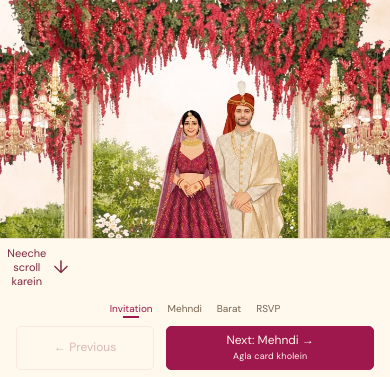
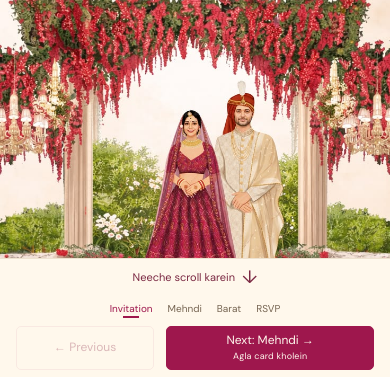
Before and after one commit to ahsanrj-portfolio/awais-wedding-invitation, a plain HTML site: page index.html in a window 390 px wide. Both pictures are taken after a click on the button "Open the wedding invitation". Shown: the part 467-844 px from the top of the page. Drawn offline with nearby package versions, Linux system fonts and the light colour scheme.

Commit message:
Keep scroll guidance full width on phones

```diff
--- a/navigation-guide.css
+++ b/navigation-guide.css
@@ -11,3 +11,5 @@
 .navigation .scroll-guide[data-end="true"]{color:#796c5d;cursor:default}
 .navigation .guide-arrow{font-size:18px;line-height:1}
 @media(max-width:350px){.navigation{padding-left:10px!important;padding-right:10px!important;gap:3px 8px}.navigation nav{gap:6px}.navigation #next,.navigation #back{font-size:11px}}
+
+.navigation .scroll-guide{width:100%;height:26px;white-space:nowrap;justify-self:stretch}
```
